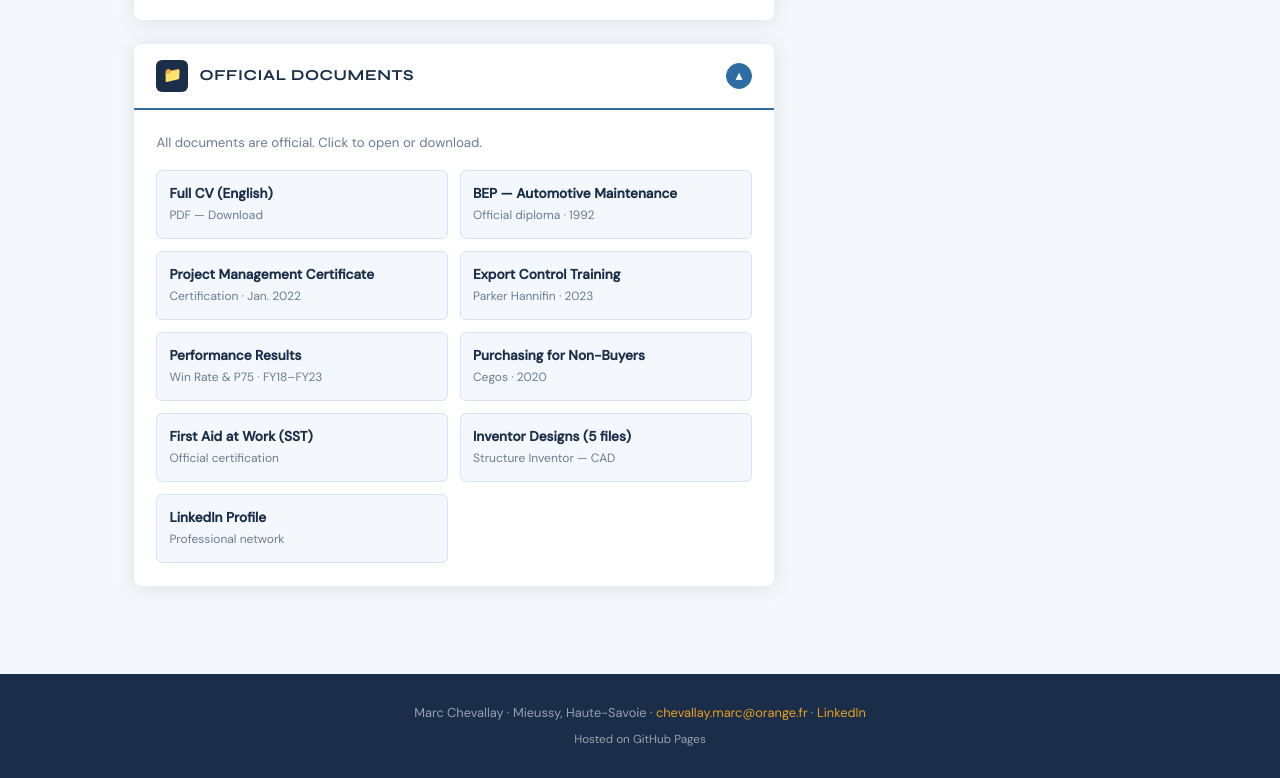
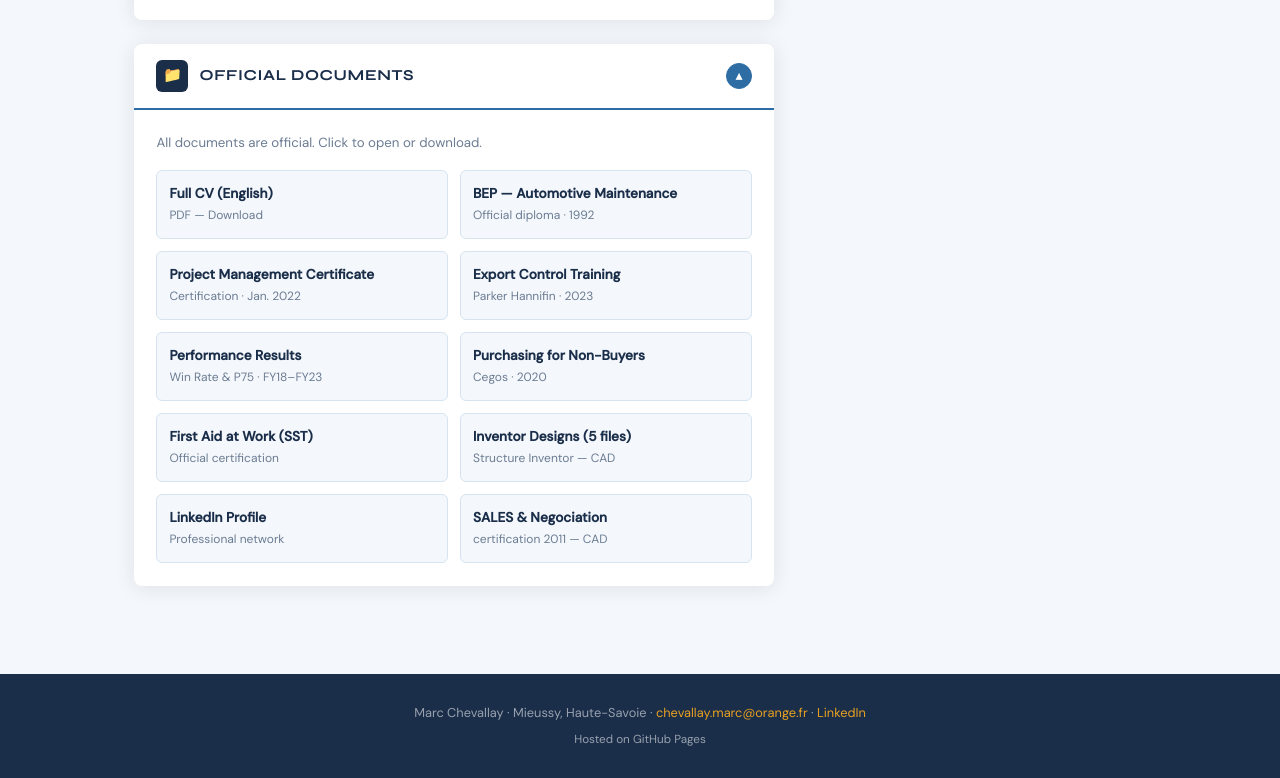
Before and after one commit to MarcCh-Cv/CV, a plain HTML site: page index.html in a window 1280 px wide. Shown: the part 3404-4182 px from the top of the page. Drawn offline with Linux system fonts and the light colour scheme.

Commit message:
Update index.html

```diff
--- a/index.html
+++ b/index.html
@@ -543,6 +543,10 @@ footer a { color: var(--accent); text-decoration: none; }
         <a href="https://www.linkedin.com/in/marc-chevallay-472b9741/" class="doc-item" target="_blank">
                    <div class="doc-info"><div class="doc-name">LinkedIn Profile</div><div class="doc-type">Professional network</div></div>
         </a>
+<a      <a href="docs/VENTE_ET_NEGOCIATION.pdf" class="doc-item" target="_blank">
+                    <div class="doc-info"><div class="doc-name">SALES & Negociation</div><div class="doc-type">certification 2011 &mdash; CAD</div></div>
+        </a>
+                        </a>
       </div>
     </div>
   </div>
```
